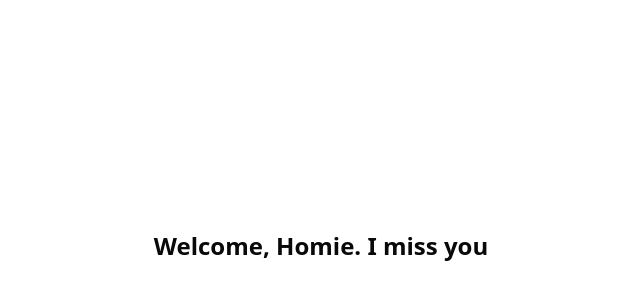
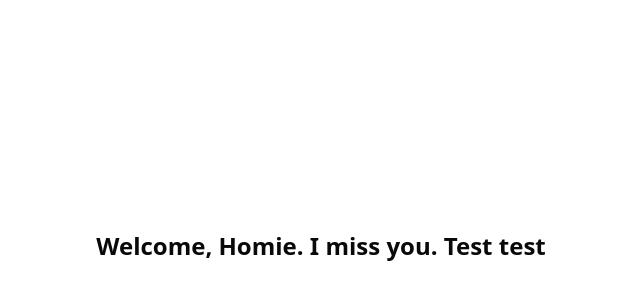
Before and after one commit to nmthong226/advanced-web-app, a React (Vite) app: page / in a window 1280 px wide. Shown: the part 154-454 px from the top of the page, without its empty margins (319-959 px from the left). Built offline with nearby package versions, Linux system fonts and the light colour scheme.

Commit message:
chore: change sthing to test

```diff
--- a/src/pages/Home.tsx
+++ b/src/pages/Home.tsx
@@ -1,7 +1,7 @@
 const Home = () => {
   return (
     <div className="flex w-full h-full justify-center items-center text-2xl font-semibold">
-      Welcome, Homie. I miss you
+      Welcome, Homie. I miss you. Test test
     </div>
   )
 }
```
